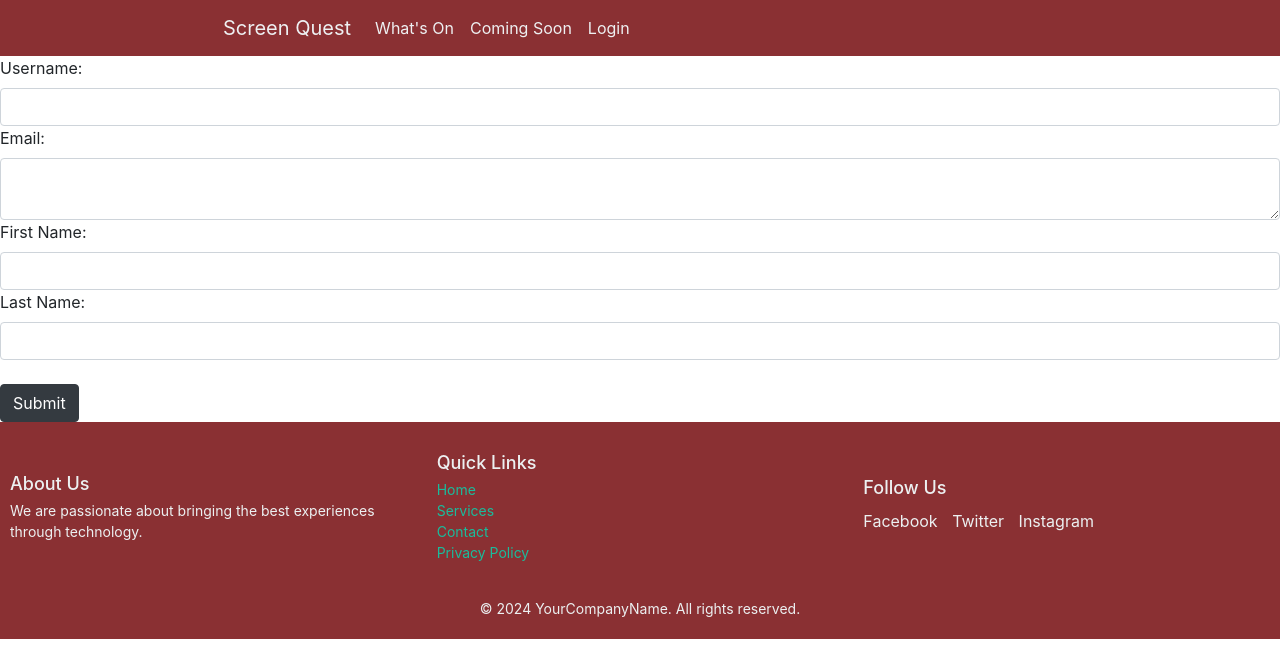
After one commit to LiamMurray433/ScreenQuest, a PHP site: page /update_user.php in a window 1280 px wide. The commit adds this page. Shown: the top 662 px of the page. Run offline with PHP 8.4, Linux system fonts and the light colour scheme.

Commit message:
Now able to update user details

```diff
--- /dev/null
+++ b/update_user.php
@@ -0,0 +1,121 @@
+<head>
+    <!-- Required meta tags -->
+    <meta charset="utf-8">
+    <meta name="viewport"
+        content="width=device-width, initial-scale=1, shrink-to-fit=no">
+    <title>CRUD Practice!</title>
+    <link rel="stylesheet" href="main.css">
+    <!-- Bootstrap CSS -->
+    <link rel="stylesheet"
+        href="https://cdn.jsdelivr.net/npm/bootstrap@4.6.2/dist/css/bootstrap.min.css"
+        integrity="sha384-xOolHFLEh07PJGoPkLv1IbcEPTNtaed2xpHsD9ESMhqIYd0nLMwNLD69Npy4HI+N"
+        crossorigin="anonymous">
+    <!-- Hotjar Tracking Code for https://webdev.edinburghcollege.ac.uk/~HNDCSSA13/ScreenQuest/index.php -->
+        <script>
+        (function(h,o,t,j,a,r){
+            h.hj=h.hj||function(){(h.hj.q=h.hj.q||[]).push(arguments)};
+            h._hjSettings={hjid:5225364,hjsv:6};
+            a=o.getElementsByTagName('head')[0];
+            r=o.createElement('script');r.async=1;
+            r.src=t+h._hjSettings.hjid+j+h._hjSettings.hjsv;
+            a.appendChild(r);
+        })(window,document,'https://static.hotjar.com/c/hotjar-','.js?sv=');
+    </script>
+</head>
+
+<?php
+session_start();
+include('includes/nav.php');
+
+if ($_SERVER['REQUEST_METHOD'] == 'POST') {
+    # Connect to the database.
+    require('connect_db.php');
+
+    # Initialize an error array.
+    $errors = array();
+
+    # Check for a item name.
+    if (empty($_POST['username'])) {
+        $errors[] = 'Update your username name.';
+    } else {
+        $u = mysqli_real_escape_string($link, trim($_POST['username']));
+    }
+
+    # Check for a item description.
+    if (empty($_POST['email'])) {
+        $errors[] = 'Update email address.';
+    } else {
+        $e = mysqli_real_escape_string($link, trim($_POST['email']));
+    }
+
+    # Check for a item price.
+    if (empty($_POST['first_name'])) {
+        $errors[] = 'Update first name';
+    } else {
+        $fn = mysqli_real_escape_string($link, trim($_POST['first_name']));
+    }
+
+    # Check for a item price.
+    if (empty($_POST['last_name'])) {
+        $errors[] = 'Update last name.';
+    } else {
+        $ln = mysqli_real_escape_string($link, trim($_POST['last_name']));
+    }
+
+    if (empty($errors)) {
+        $q = "UPDATE new_users SET
+        username='$u',
+        email='$e',
+        first_name='$fn',
+        last_name='$ln'
+        WHERE id={$_SESSION['id']}";
+        $r = @mysqli_query($link, $q);
+        if ($r) {
+            header("Location: user_account.php");
+        } else {
+            echo "Error updating record: " . $link->error;
+            mysqli_close($link);
+        }
+    }
+}
+?>
+<html>
+<form action="update_user.php" method="post">
+    <!-- input box for usernam -->
+    <label for="name">Username:</label>
+    <input type="text"
+        name="username"
+        class="form-control"
+        value="<?php if (isset($_POST['username'])) echo $_POST['username']; ?>">
+
+    <!-- input box for email -->
+    <label for="description">Email:</label>
+    <textarea id="email"
+        class="form-control"
+        name="email"
+        value="<?php if (isset($_POST['email'])) echo $_POST['email']; ?>">
+	  </textarea>
+
+    <!-- input box for first name -->
+    <label for="image">First Name:</label>
+    <input type="text"
+        id="first_name"
+        class="form-control"
+        name="first_name"
+        value="<?php if (isset($_POST['first_name'])) echo $_POST['first_name']; ?>">
+
+    <!-- input box for  -->
+    <label for="price">Last Name:</label>
+    <input type="text"
+        id="last_name"
+        class="form-control"
+        name="last_name"
+        value="<?php if (isset($_POST['last_name'])) echo $_POST['last_name']; ?>">
+        <br>
+    <!-- submit button -->
+    <input type="submit" class="btn btn-dark" value="Submit">
+</form>
+</html>
+
+<?php
+include('includes/footer.php');
```
Also changed, not shown: user_account.php (+32 -8 lines).
